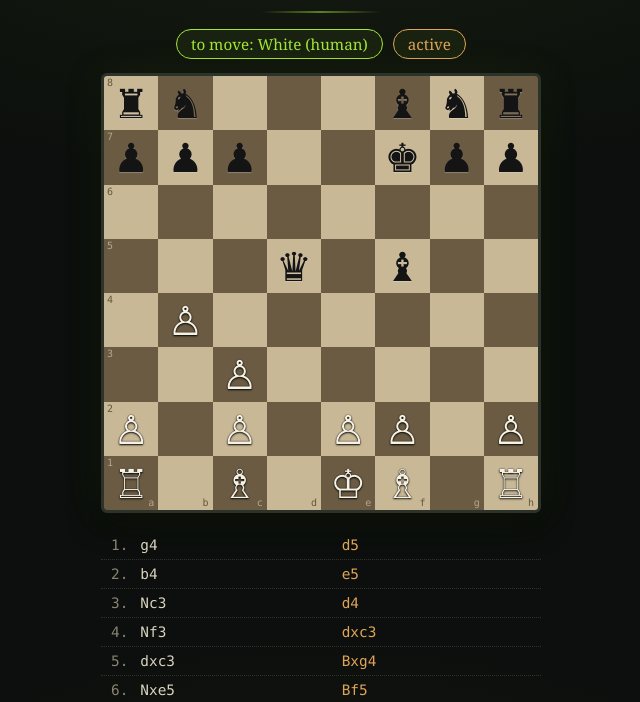
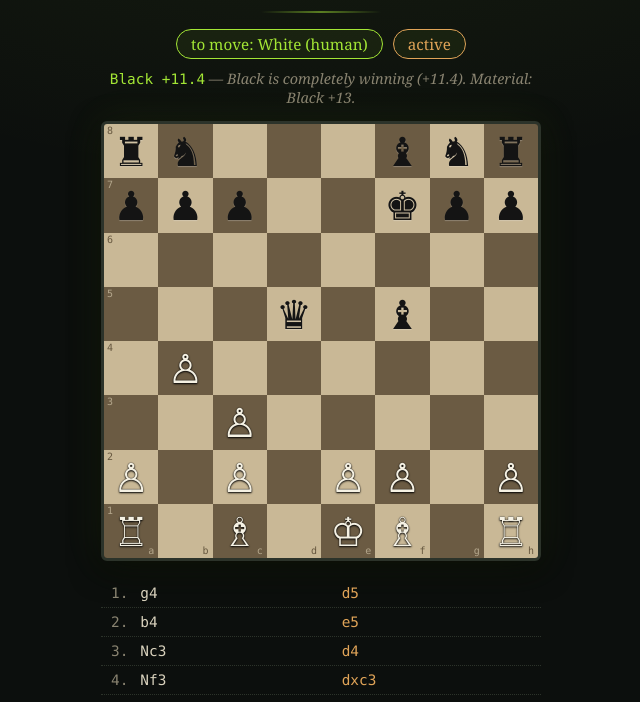
Before and after one commit to gremmon25-afk/chessboard, a plain HTML site: page index.html in a window 1280 px wide. Shown: the part 80-782 px from the top of the page, without its empty margins (319-959 px from the left). Drawn offline with Linux system fonts and the light colour scheme.

Commit message:
board: eval display + auto-refresh

```diff
--- a/index.html
+++ b/index.html
@@ -44,9 +44,15 @@
   }
   #statusbar {
     display: flex; gap: 10px; align-items: center; justify-content: center;
-    margin-bottom: 14px; flex-wrap: wrap;
+    margin-bottom: 10px; flex-wrap: wrap;
     font-size: .95rem;
   }
+  #readbar {
+    text-align: center; margin-bottom: 14px;
+    font-size: .9rem; color: var(--dim); font-style: italic;
+    max-width: 440px;
+  }
+  #readbar .eval { color: var(--neon); font-style: normal; font-family: ui-monospace, Menlo, monospace; }
   .pill {
     border: 1px solid #2c332a;
     border-radius: 999px;
@@ -123,6 +129,7 @@
     <span class="pill turn" id="turn">…</span>
     <span class="pill live" id="status">…</span>
   </div>
+  <div id="readbar"><span class="eval" id="eval"></span> <span id="read"></span></div>
 
   <div id="err">Couldn't load <code>game.json</code>. The gremlin ate it.</div>
   <div id="board" aria-label="chessboard"></div>
@@ -204,6 +211,19 @@
     }
   }
 
+  function evalText(g) {
+    if (g.mate != null) {
+      var n = Math.abs(g.mate);
+      var who = g.mate > 0 ? 'White' : 'Black';
+      return 'mate: ' + who + ' in ' + n;
+    }
+    if (g.eval_pawns_white == null) return '';
+    var e = g.eval_pawns_white;
+    var who = e > 0 ? 'White' : 'Black';
+    return who + ' +' + Math.abs(e).toFixed(1);
+  }
+
+  function load() {
     fetch('game.json', { cache: 'no-store' })
       .then(function (res) {
         if (!res.ok) throw new Error('bad status ' + res.status);
@@ -214,6 +234,8 @@
         renderMoves(g.moves || []);
         document.getElementById('turn').textContent = 'to move: ' + g.turn;
         document.getElementById('status').textContent = g.status;
+        document.getElementById('eval').textContent = evalText(g);
+        document.getElementById('read').textContent = g.gremmons_read ? ' — ' + g.gremmons_read : '';
         document.getElementById('foot').textContent =
           'position as of ' + g.updated + ' — updated after every move';
         document.title = 'Gremmon vs Human — ' + g.turn + ' to move';
@@ -222,6 +244,10 @@
         document.getElementById('err').style.display = 'block';
         document.getElementById('board').style.display = 'none';
       });
+  }
+
+  load();
+  setInterval(load, 30000);
 })();
 </script>
 </body>
```
Lines whose indentation alone changed are shown as unchanged.
